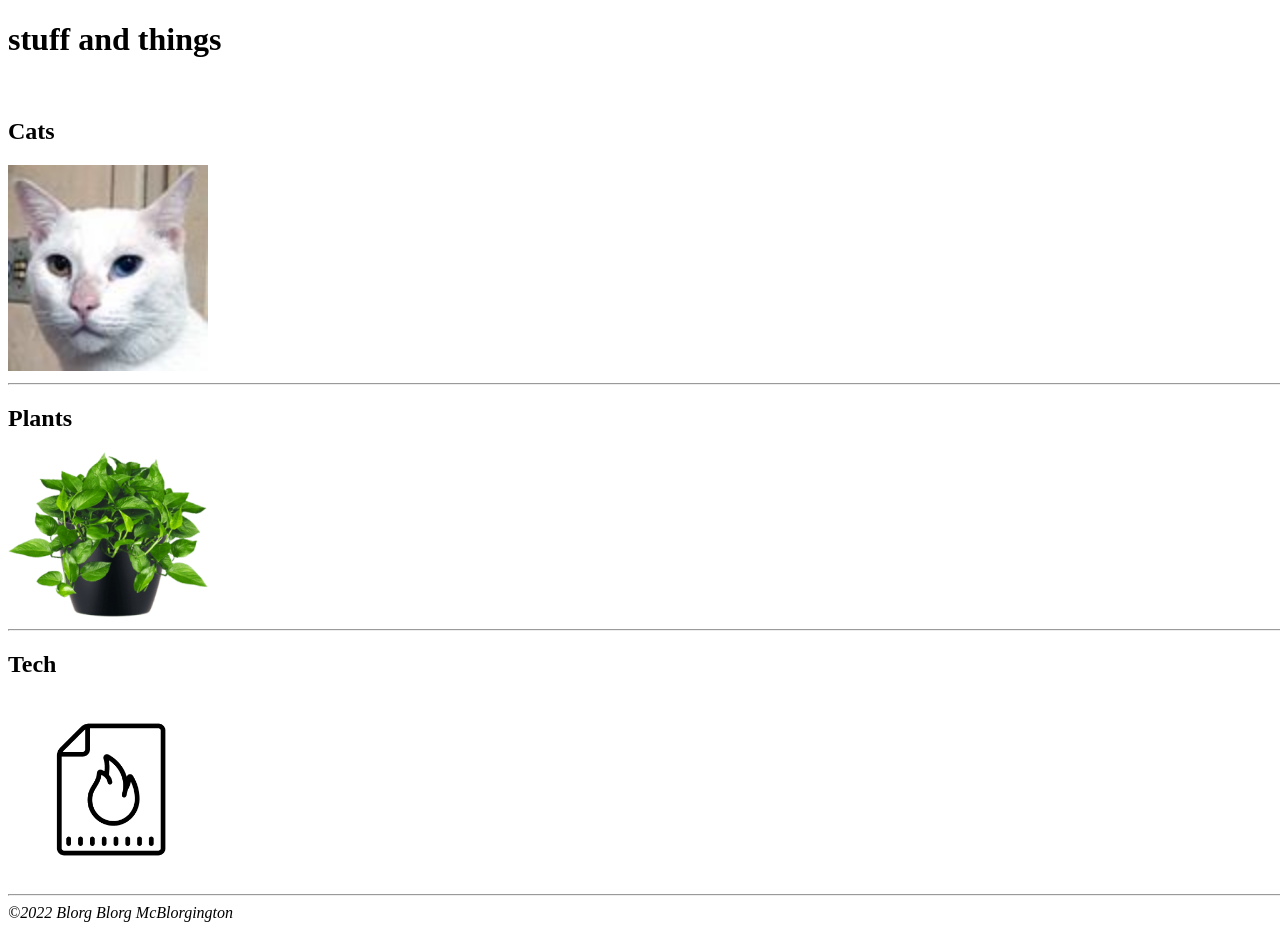
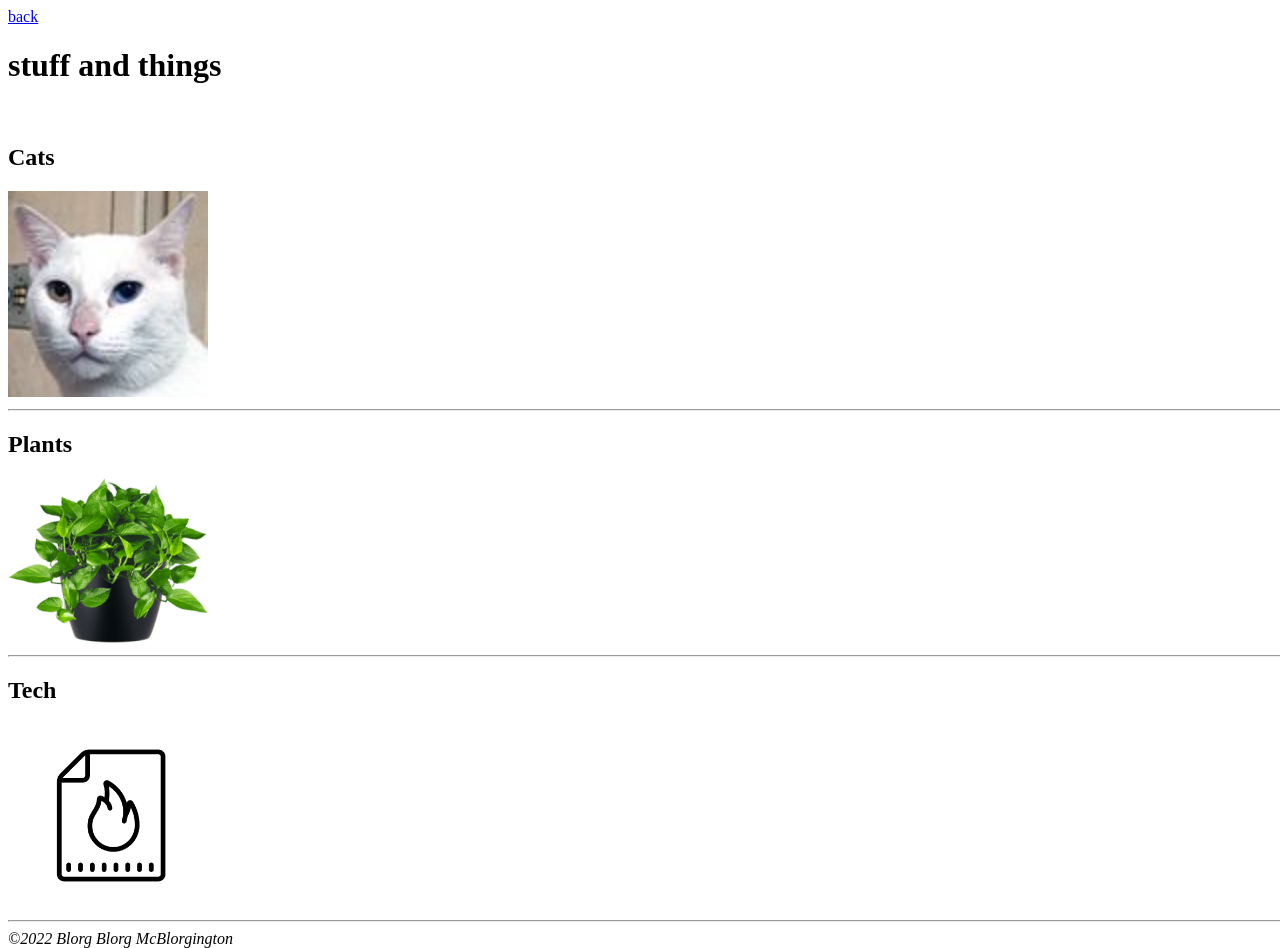
Before and after one commit to LeahJG/LeahJG.github.io, a plain HTML site: page Unit-3-Project/index.html in a window 1280 px wide. Before the commit the page ends 922 px from the top, so only its background shows below. Drawn offline with Linux system fonts and the light colour scheme; files whose address does not match are found by name.

Commit message:
added back buttons

```diff
--- a/Unit-3-Project/index.html
+++ b/Unit-3-Project/index.html
@@ -11,7 +11,10 @@
 <body>
 
   <header>
+    <a href="index.html"> back</a>
+
     <h1>stuff and things</h1>
+
   </header>
 
   <br>
```
Also changed, not shown: Unit-1-Project/index.html (+2 -0 lines), Unit-2-Project/index.html (+1 -0 lines).
